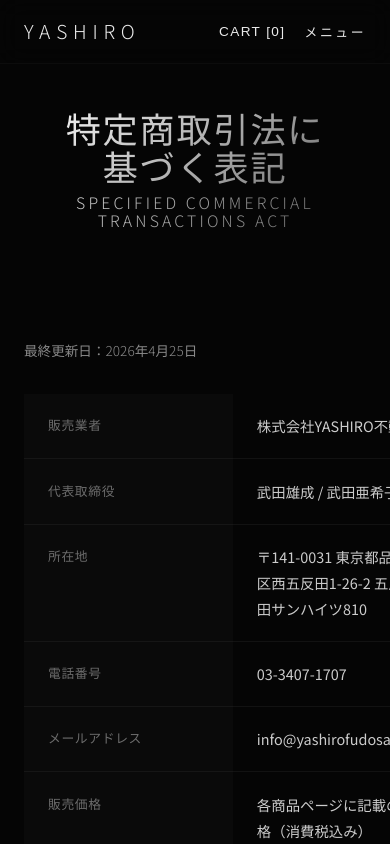
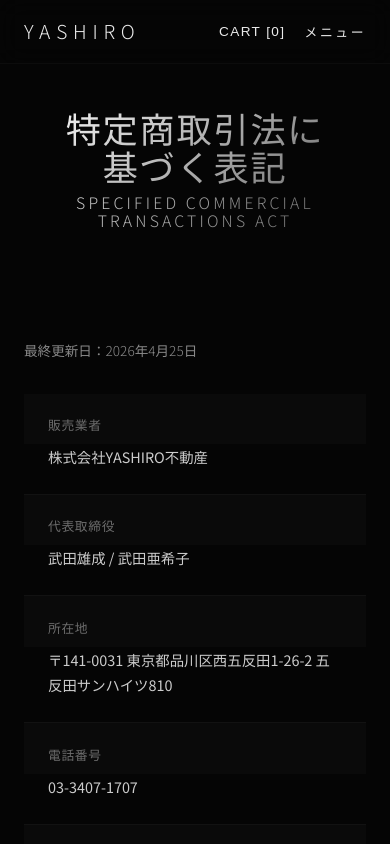
Before and after one commit to yashirofudosan/yashiro-ec-site, a Next.js app: page /legal/tokushoho in a window 390 px wide. Shown: the top 844 px of the page. Built offline with nearby package versions, Linux system fonts and the light colour scheme.

Commit message:
fix: make tokushoho table responsive on mobile

```diff
--- a/src/app/legal/tokushoho/page.tsx
+++ b/src/app/legal/tokushoho/page.tsx
@@ -41,32 +41,14 @@ export default function TokushohoPage() {
           <p style={{ color: "#888", fontSize: "0.85rem", marginBottom: "2rem" }}>
             最終更新日：2026年4月25日
           </p>
-          <table style={{
-            width: "100%",
-            borderCollapse: "collapse",
-            fontSize: "0.9rem",
-            lineHeight: 1.8,
-          }}>
+          <table className="legal-table">
             <tbody>
               {rows.map(({ label, value }) => (
-                <tr key={label} style={{ borderBottom: "1px solid rgba(255,255,255,0.05)" }}>
-                  <td style={{
-                    padding: "1.2rem 1.5rem",
-                    color: "rgba(255,255,255,0.4)",
-                    fontSize: "0.8rem",
-                    letterSpacing: "0.05em",
-                    whiteSpace: "nowrap",
-                    verticalAlign: "top",
-                    width: "230px",
-                    background: "rgba(255,255,255,0.02)",
-                  }}>
+                <tr key={label}>
+                  <td className="legal-label">
                     {label}
                   </td>
-                  <td style={{
-                    padding: "1.2rem 1.5rem",
-                    color: "#ccc",
-                    verticalAlign: "top",
-                  }}>
+                  <td className="legal-value">
                     {value}
                   </td>
                 </tr>
--- a/src/app/philosophy/philosophy.css
+++ b/src/app/philosophy/philosophy.css
@@ -218,4 +218,45 @@
     padding: 1.2rem 2.5rem;
     font-size: 0.85rem;
   }
+
+  /* Responsive Table Overrides */
+  .legal-table, .legal-table tbody, .legal-table tr, .legal-table td {
+    display: block;
+    width: 100%;
+  }
+  .legal-table .legal-label {
+    width: 100% !important;
+    white-space: normal !important;
+    padding-bottom: 0.5rem !important;
+  }
+  .legal-table .legal-value {
+    padding-top: 0 !important;
+    padding-bottom: 1.5rem !important;
+  }
 }
+
+/* ===== RESPONSIVE TABLE FOR LEGAL PAGES ===== */
+.legal-table {
+  width: 100%;
+  border-collapse: collapse;
+  font-size: 0.9rem;
+  line-height: 1.8;
+}
+.legal-table tr {
+  border-bottom: 1px solid rgba(255,255,255,0.05);
+}
+.legal-table td {
+  padding: 1.2rem 1.5rem;
+  vertical-align: top;
+}
+.legal-table .legal-label {
+  color: rgba(255,255,255,0.4);
+  font-size: 0.8rem;
+  letter-spacing: 0.05em;
+  white-space: nowrap;
+  width: 230px;
+  background: rgba(255,255,255,0.02);
+}
+.legal-table .legal-value {
+  color: #ccc;
+}
```
